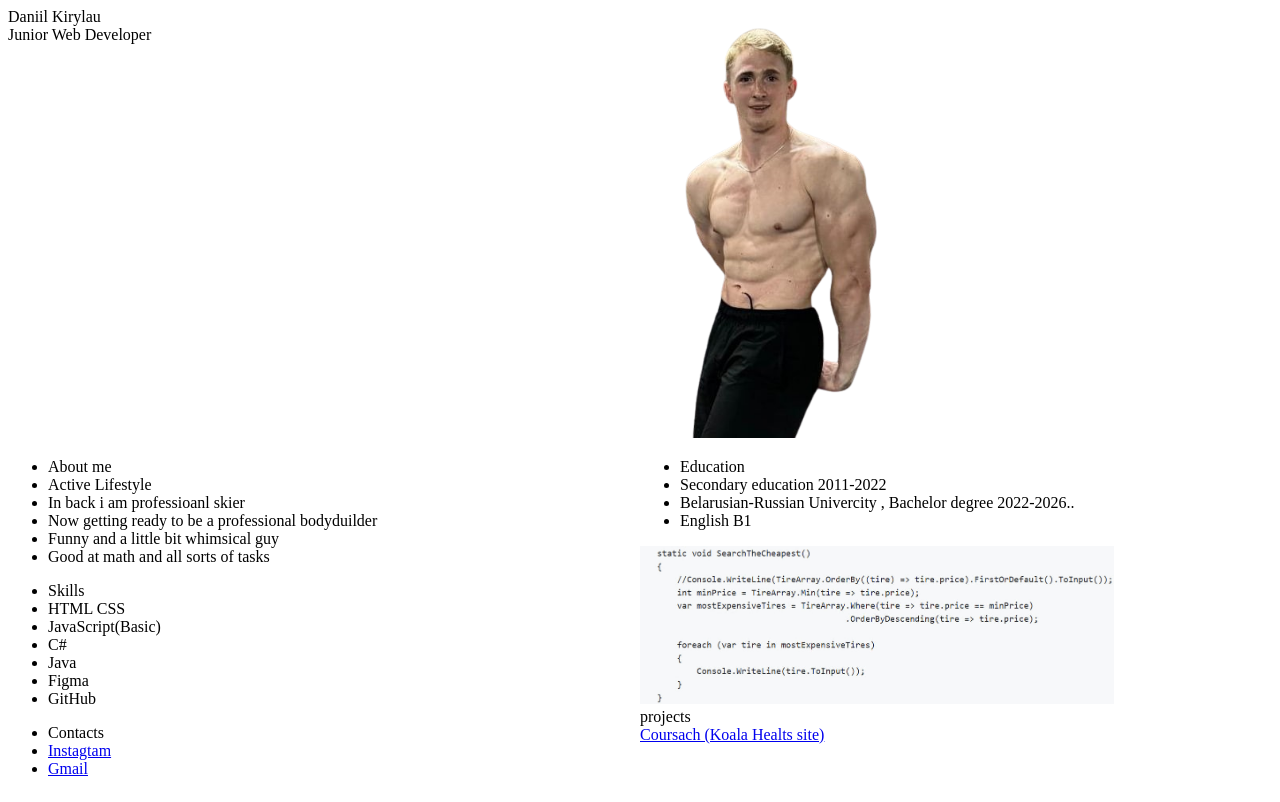
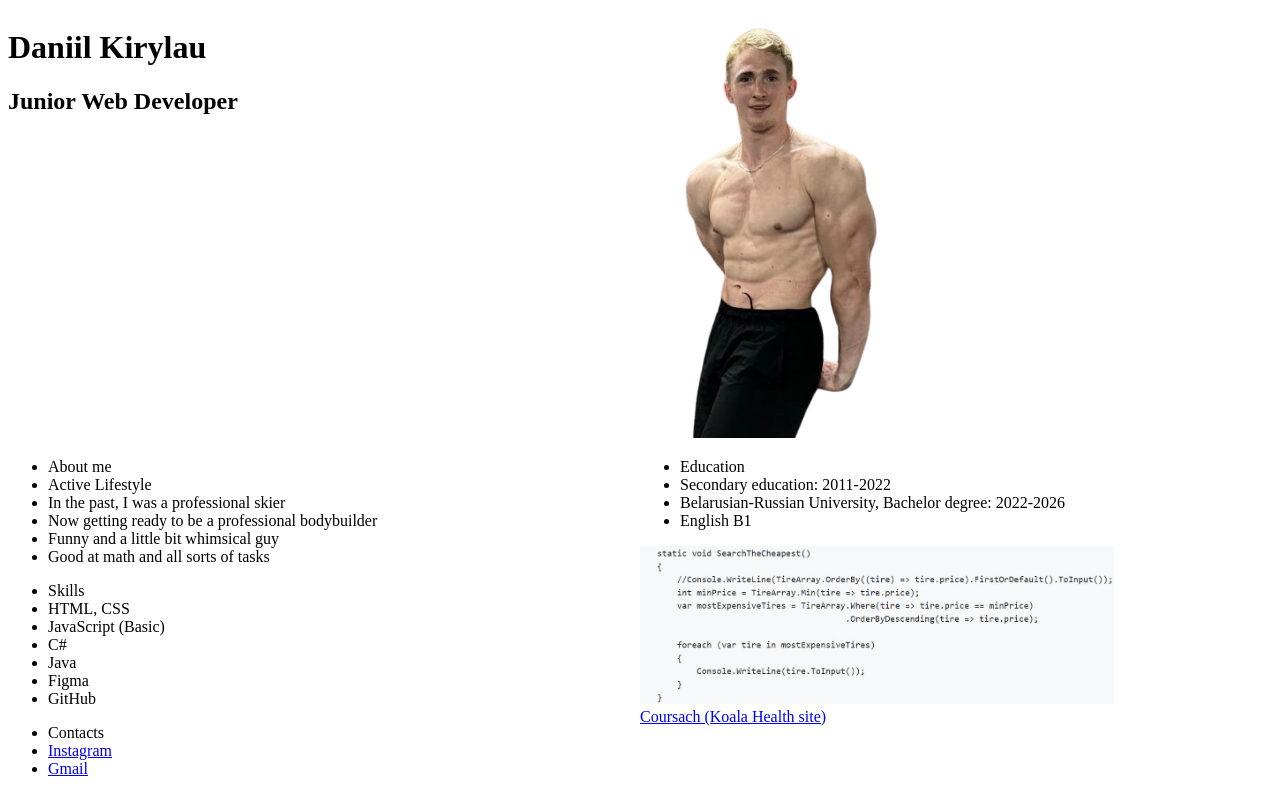
Before and after one commit to Heart1ess3/rsschool-cv, a plain HTML site: page index.html in a window 1280 px wide. Drawn offline with Linux system fonts and the light colour scheme.

Commit message:
fix: Trailing whitespace

```diff
--- a/index.html
+++ b/index.html
@@ -10,15 +10,11 @@
     <header class="header">
         <div class="header_container">
             <div class="header_text">
-                <div class="header_text_ h1">
-                    Daniil Kirylau
-                </div>
-                <div class="header_text_h2">
-                    Junior Web Developer
-                </div>
+                <h1 class="header_text_h1">Daniil Kirylau</h1>
+                <h2 class="header_text_h2">Junior Web Developer</h2>
             </div>
             <div class="header_img">
-                <img src="img/my_photo.png" alt="" class="header_img_me">
+                <img src="img/my_photo.png" alt="My photo" class="header_img_me">
             </div>
         </div>
     </header>
@@ -27,15 +23,15 @@
             <ul class="about_list">
                 <li class="about_header">About me</li>
                 <li class="about_text">Active Lifestyle</li>
-                <li class="about_text">In back i am professioanl skier</li>
-                <li class="about_text">Now getting ready to be a professional bodyduilder</li>
+                <li class="about_text">In the past, I was a professional skier</li>
+                <li class="about_text">Now getting ready to be a professional bodybuilder</li>
                 <li class="about_text">Funny and a little bit whimsical guy</li>
                 <li class="about_text">Good at math and all sorts of tasks</li>
             </ul>
             <ul class="skills_list">
                 <li class="skills_header">Skills</li>
-                <li class="skills_text">HTML CSS</li>
-                <li class="skills_text">JavaScript(Basic)</li>
+                <li class="skills_text">HTML, CSS</li>
+                <li class="skills_text">JavaScript (Basic)</li>
                 <li class="skills_text">C#</li>
                 <li class="skills_text">Java</li>
                 <li class="skills_text">Figma</li>
@@ -44,7 +40,7 @@
             <ul class="contact_list">
                 <li class="contact_header">Contacts</li>
                 <li class="contact_text">
-                    <a href="https://www.instagram.com/heart1ess3/" class="contact_link">Instagtam</a>
+                    <a href="https://www.instagram.com/heart1ess3/" class="contact_link">Instagram</a>
                 </li>
                 <li class="contact_text">
                     <a href="mailto:tok220vtut@gmail.com" class="contact_link">Gmail</a>
@@ -54,22 +50,21 @@
         <div class="second_information_wrapper">
             <ul class="education_wrapper">
                 <li class="education_header">Education</li>
-                <li class="education_text">Secondary education 2011-2022</li>
-                <li class="education_text">Belarusian-Russian Univercity , Bachelor degree 2022-2026..</li>
+                <li class="education_text">Secondary education: 2011-2022</li>
+                <li class="education_text">Belarusian-Russian University, Bachelor degree: 2022-2026</li>
                 <li class="education_text">English B1</li>
             </ul>
             <div class="code_example_wrapper">
-              <div class="img_code">
-                <img src="img/code.jpg" alt="" class="img_code_pic">
-              </div>
+                <div class="img_code">
+                    <img src="img/code.jpg" alt="Example of code" class="img_code_pic">
+                </div>
             </div>
-            <div class="projects">projects
+            <div class="projects">
                 <div class="project_link_wrapper">
-                    <a href="https://heart1ess3.github.io/Bru-Web-Coursach/html/index.html" class="project_link">Coursach (Koala Healts site)</a>
+                    <a href="https://heart1ess3.github.io/Bru-Web-Coursach/html/index.html" class="project_link">Coursach (Koala Health site)</a>
+                </div>
             </div>
-                </div>
         </div>
     </div>
-
 </body>
 </html>
```
